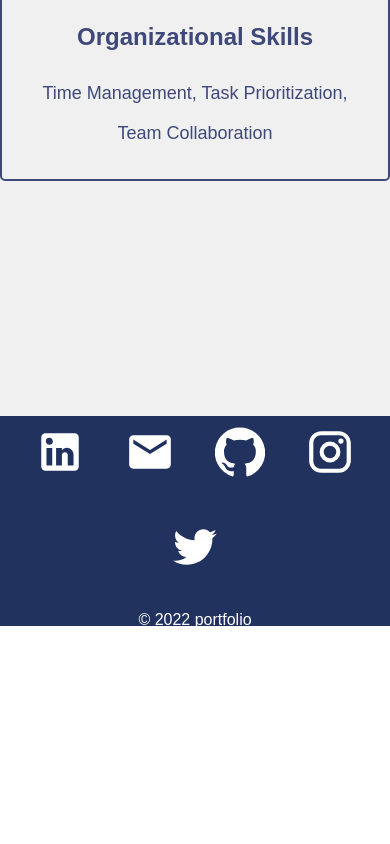
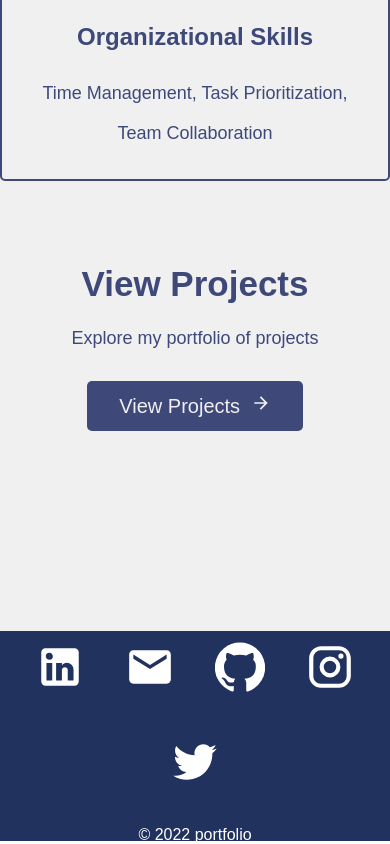
Before and after one commit to aaryan-verma/portfolioWebsite, a React (Create React App) app: page / in a window 390 px wide. Shown: the part 2840-3684 px from the top of the page. Before the commit the page ends 3469 px from the top, so only its background shows below. Built offline with nearby package versions, Linux system fonts and the light colour scheme.

Commit message:
Added View Projects Route for mobile responsiveness

```diff
--- a/src/pages/Home.js
+++ b/src/pages/Home.js
@@ -4,6 +4,9 @@ import LinkedInIcon from '@material-ui/icons/LinkedIn';
 import EmailIcon from '@material-ui/icons/Email';
 import '../styles/Home.css';
 import { FiDownload } from 'react-icons/fi';
+import { Link } from 'react-router-dom';
+import { MdArrowForward } from 'react-icons/md';
+
 
 function Home() {
   return (
@@ -103,6 +106,14 @@ Time Management, Task Prioritization, Team Collaboration
 </li>
 </ol>
 </div>
+<div className='view-projects'>
+  <h1>View Projects</h1>
+  <p>Explore my portfolio of projects</p>
+  <Link to='/projects' className='view-projects-button'>
+    View Projects <MdArrowForward className='arrow-icon' />
+  </Link>
+</div>
+
 </div>
 );
 }
--- a/src/styles/Home.css
+++ b/src/styles/Home.css
@@ -211,3 +211,40 @@
     grid-template-columns: 1fr;
   }
 }
+
+
+.view-projects {
+  text-align: center;
+  margin-top: 3rem;
+}
+
+.view-projects h1 {
+  color: #3e497a;
+  font-size: 35px;
+  margin-top: 0;
+}
+
+.view-projects p {
+  font-size: 18px;
+  margin-bottom: 2rem;
+}
+
+.view-projects-button {
+  display: inline-block;
+  padding: 0.8rem 2rem;
+  background-color: #3e497a;
+  color: #f0f0f0;
+  text-decoration: none;
+  border-radius: 5px;
+  font-size: 20px;
+  transition: background-color 0.3s ease;
+}
+
+.view-projects-button:hover {
+  background-color: #21325e;
+}
+
+.arrow-icon {
+  font-size: 20px;
+  margin-left: 5px;
+}
```
